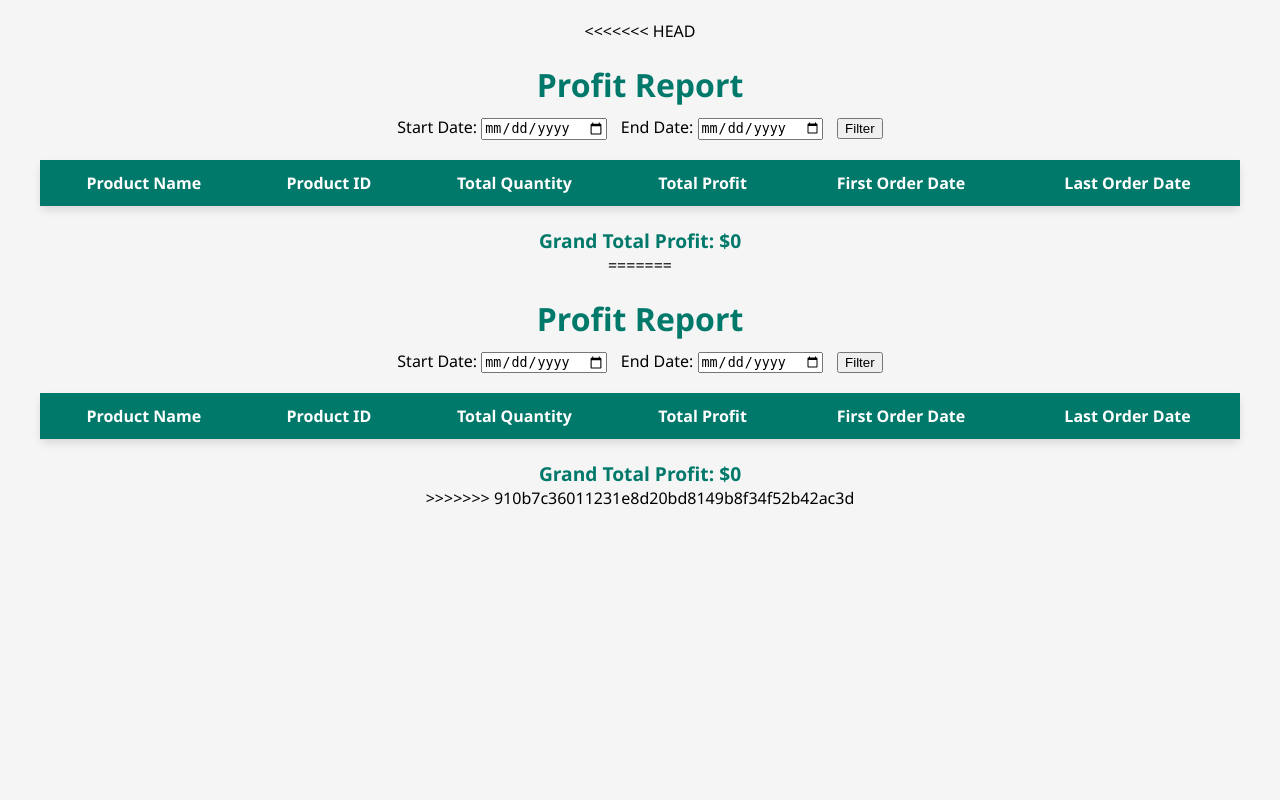
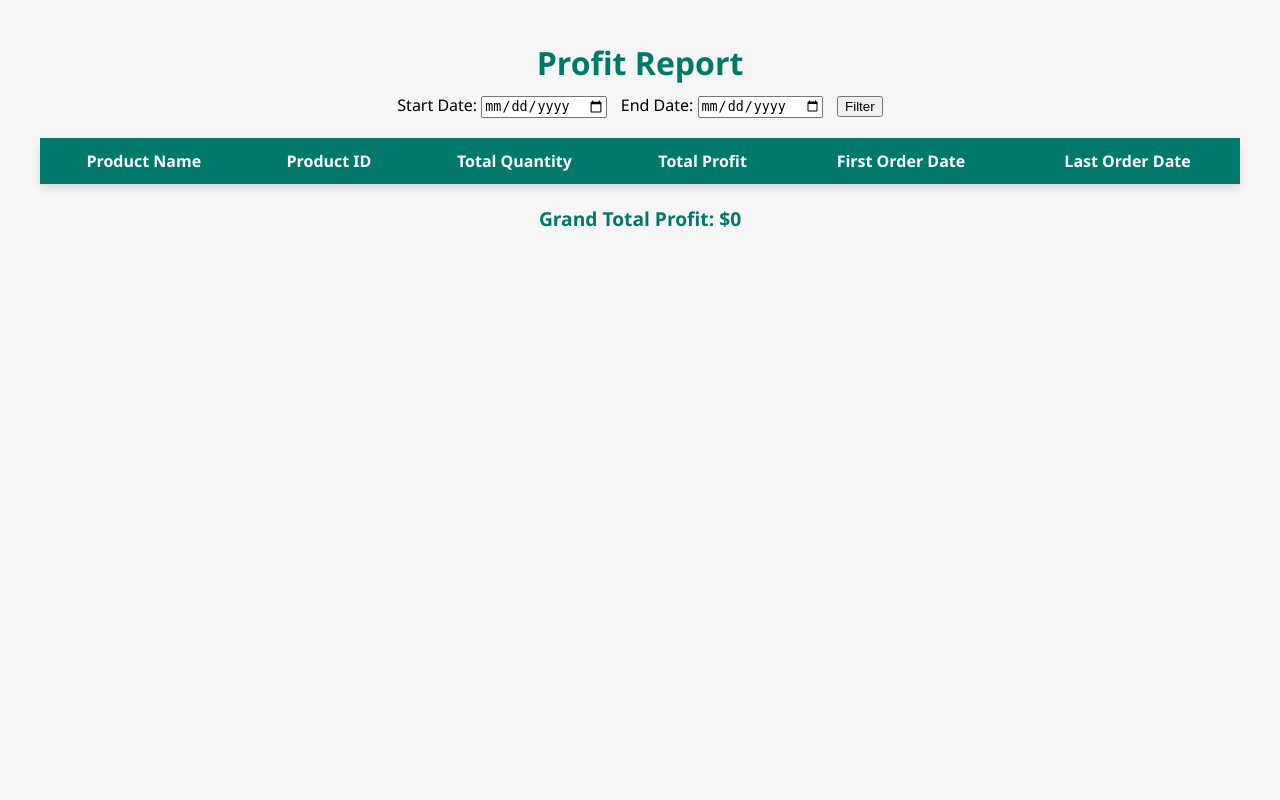
Before and after one commit to Derek1211212/webapp, a Flask app: page /profit_report in a window 1280 px wide. Run offline with Flask 3, Linux system fonts and the light colour scheme; the visitor is signed in with stand-in values (Sample User, id 1); data that the repository does not hold is empty.

Commit message:
Update profit_report.html

```diff
--- a/templates/profit_report.html
+++ b/templates/profit_report.html
@@ -1,4 +1,4 @@
-<<<<<<< HEAD
+
 <!DOCTYPE html>
 <html lang="en">
 <head>
@@ -121,127 +121,3 @@
     </div>
 </body>
 </html>
-=======
-<!DOCTYPE html>
-<html lang="en">
-<head>
-    <meta charset="UTF-8">
-    <meta name="viewport" content="width=device-width, initial-scale=1.0">
-    <title>Profit Report</title>
-    <style>
-        body {
-            font-family: 'Segoe UI', Tahoma, Geneva, Verdana, sans-serif;
-            margin: 0;
-            padding: 20px;
-            background-color: #f5f5f5;
-            display: flex;
-            flex-direction: column;
-            align-items: center;
-        }
-
-        h1 {
-            color: #00796b; /* Dark teal */
-            margin-bottom: 10px;
-        }
-
-        form {
-            margin-bottom: 20px;
-        }
-
-        input[type="date"] {
-            margin-right: 10px;
-        }
-
-        table {
-            width: 100%;
-            max-width: 1200px;
-            border-collapse: collapse;
-            background-color: white;
-            border-radius: 8px;
-            box-shadow: 0 4px 8px rgba(0, 0, 0, 0.1);
-        }
-
-        table thead {
-            background-color: #00796b; /* Dark teal */
-            color: white;
-        }
-
-        table th, table td {
-            padding: 12px;
-            text-align: center;
-            border-bottom: 1px solid #ddd;
-        }
-
-        table tbody tr:nth-child(even) {
-            background-color: #e0f2f1; /* Light teal */
-        }
-
-        table tbody tr:hover {
-            background-color: #b2dfdb; /* Slightly darker light teal */
-        }
-
-        .total-profit {
-            font-size: 1.2rem;
-            font-weight: bold;
-            color: #00796b; /* Dark teal */
-            margin-top: 20px;
-            text-align: center;
-        }
-
-        a {
-            color: #00796b; /* Dark teal */
-            text-decoration: none;
-            font-weight: bold;
-            border: 2px solid #00796b;
-            padding: 10px 15px;
-            border-radius: 5px;
-            transition: background-color 0.3s ease, color 0.3s ease;
-        }
-
-        a:hover {
-            background-color: #00796b; /* Dark teal */
-            color: white;
-        }
-    </style>
-</head>
-<body>
-    <h1>Profit Report</h1>
-    <form method="POST">
-        <label for="start_date">Start Date:</label>
-        <input type="date" id="start_date" name="start_date" value="{{ start_date }}">
-        <label for="end_date">End Date:</label>
-        <input type="date" id="end_date" name="end_date" value="{{ end_date }}">
-        <button type="submit">Filter</button>
-    </form>
-
-    <table>
-        <thead>
-            <tr>
-                <th>Product Name</th>
-                <th>Product ID</th>
-                <th>Total Quantity</th>
-                <th>Total Profit</th>
-                <th>First Order Date</th>
-                <th>Last Order Date</th>
-            </tr>
-        </thead>
-        <tbody>
-            {% for profit in profits %}
-            <tr>
-                <td>{{ profit.ProductName }}</td>
-                <td>{{ profit.ProductID }}</td>
-                <td>{{ profit.TotalQuantity }}</td>
-                <td>{{ profit.TotalProfit | round(2) }}</td>
-                <td>{{ profit.FirstOrderDate }}</td>
-                <td>{{ profit.LastOrderDate }}</td>
-            </tr>
-            {% endfor %}
-        </tbody>
-    </table>
-
-    <div class="total-profit">
-        Grand Total Profit: ${{ grand_total_profit | round(2) }}
-    </div>
-</body>
-</html>
->>>>>>> 910b7c36011231e8d20bd8149b8f34f52b42ac3d
```
